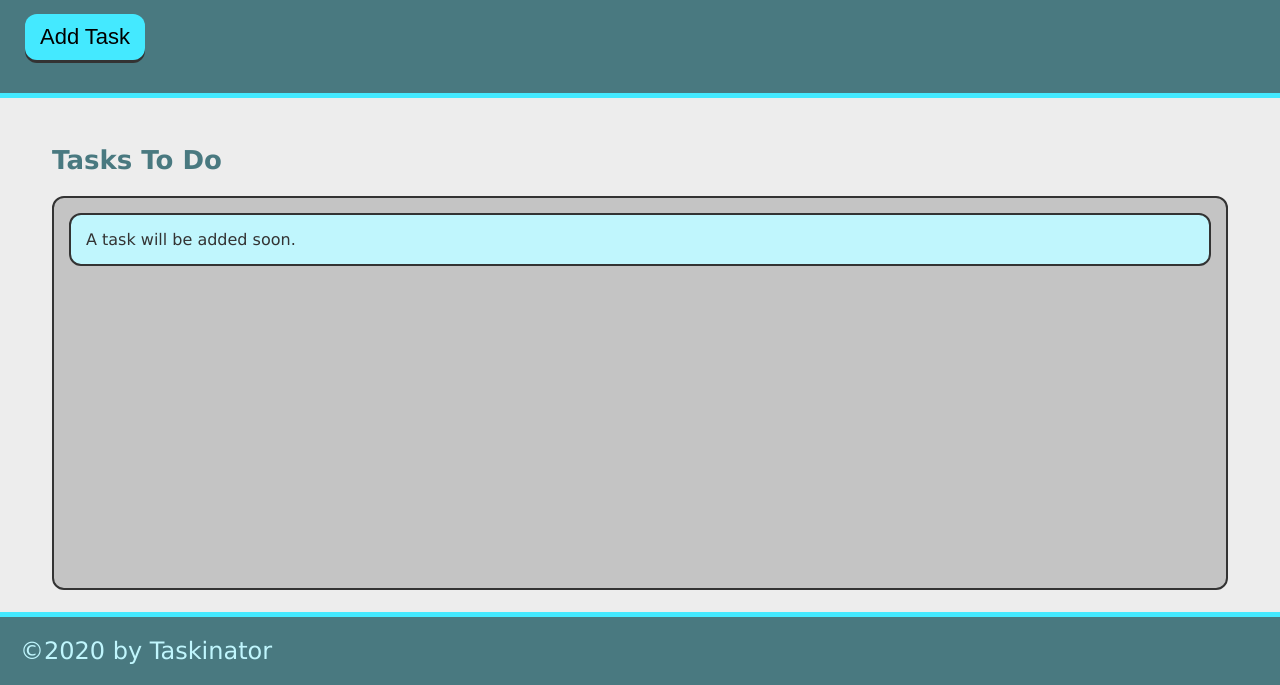
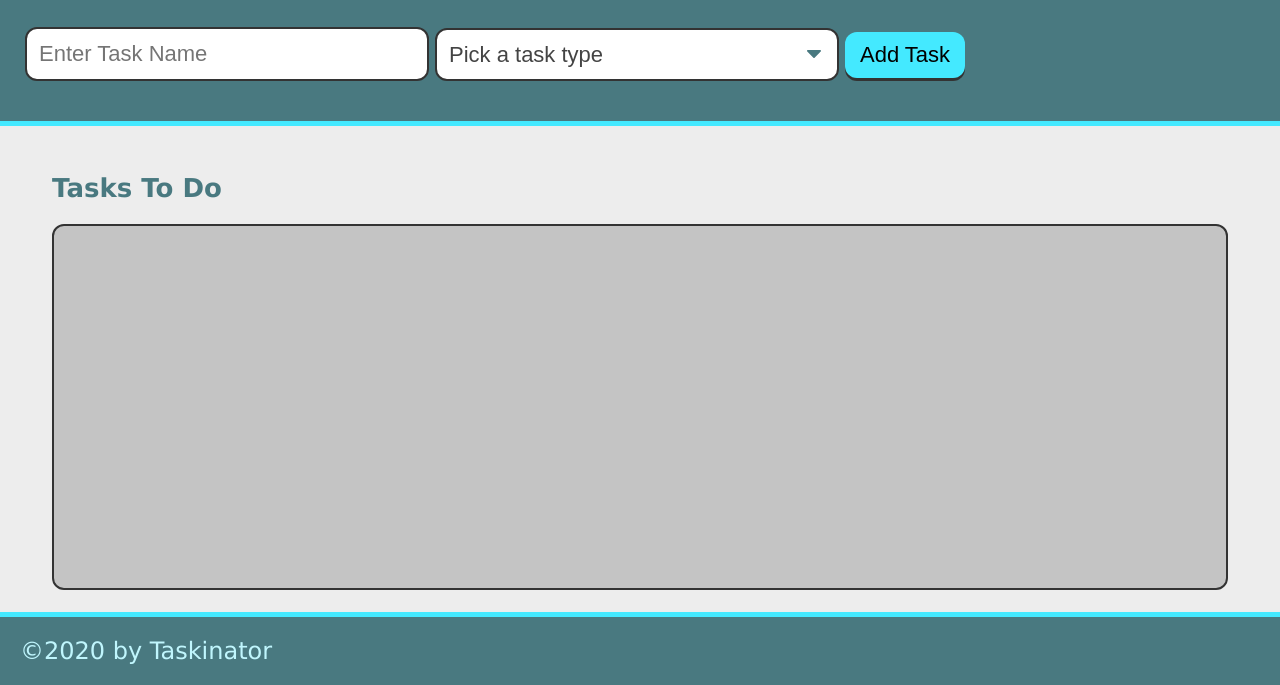
Before and after one commit to lrivales/taskinator, a plain HTML site: page index.html in a window 1280 px wide. Shown: the part 115-800 px from the top of the page. Drawn offline with Linux system fonts and the light colour scheme.

Commit message:
added form elements

```diff
--- a/index.html
+++ b/index.html
@@ -12,15 +12,28 @@
     <header>
         <h1 class="page-title">Taskinator</h1>
         <p>Click the button below to create a new task!</p>
-        <button class="btn" id="save-task">Add Task</button>
+        <form id="task-form">
+            <div class="form-group">
+                <input type="text" name="task-name" placeholder="Enter Task Name">
+            </div>
+            <div class="form-group">
+                <select name="task-type" class="select-dropdown">
+                    <option value="" disabled selected>Pick a task type</option>
+                    <option value="Print">Print</option>
+                    <option value="Web">Web</option>
+                    <option value="Mobile">Mobile</option>
+                </select>
+            </div>
+            <div class="form-group">
+                <button class="btn" id="save-task">Add Task</button>
+            </div>
+        </form>
     </header>
 
     <main class="page-content">
         <section class="task-list-wrapper">
             <h2 class="list-title">Tasks To Do</h2>
-            <ul class="task-list" id="tasks-to-do">
-                <li class="task-item">A task will be added soon.</li>
-            </ul>
+            <ul class="task-list" id="tasks-to-do"></ul>
         </section>
     </main>
 
```
